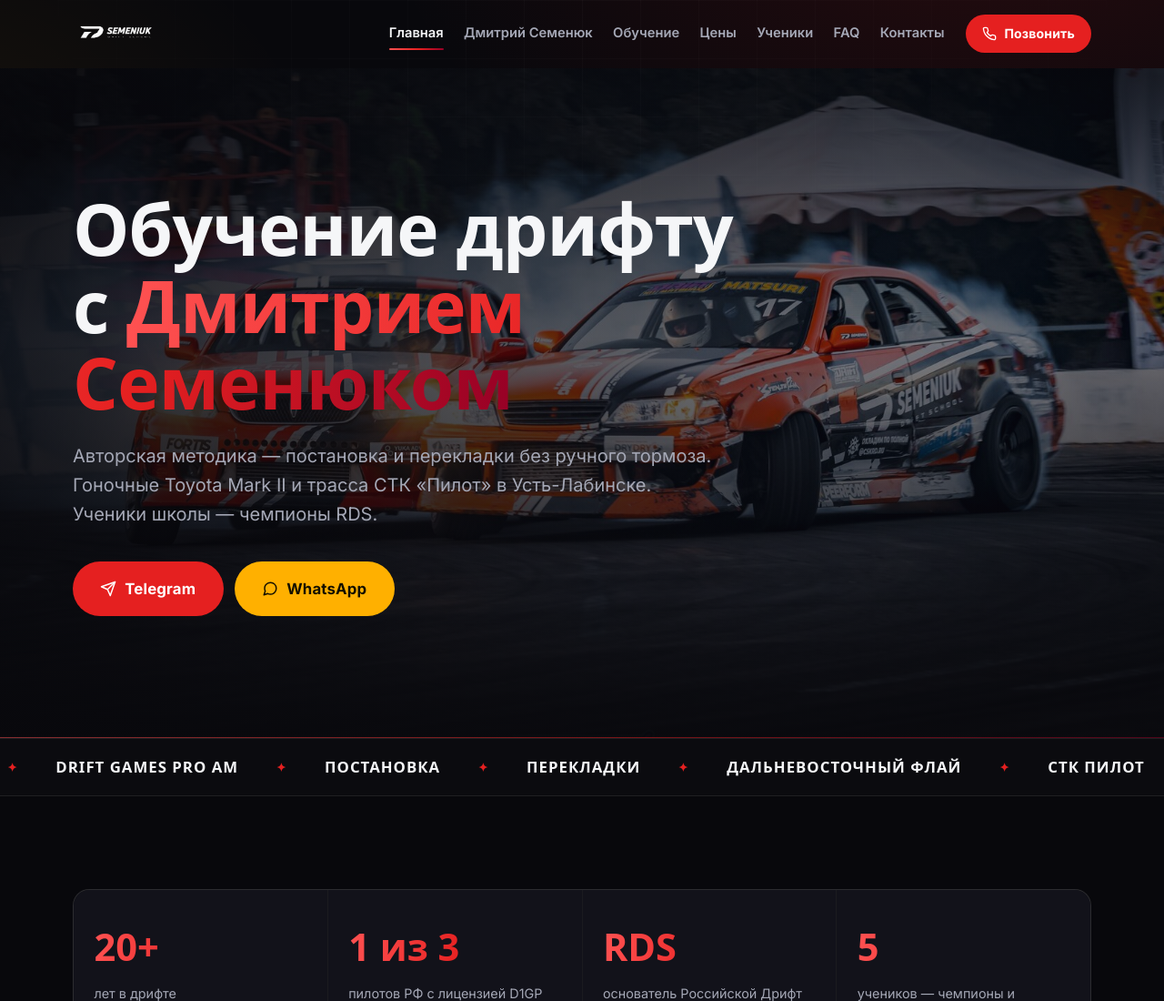
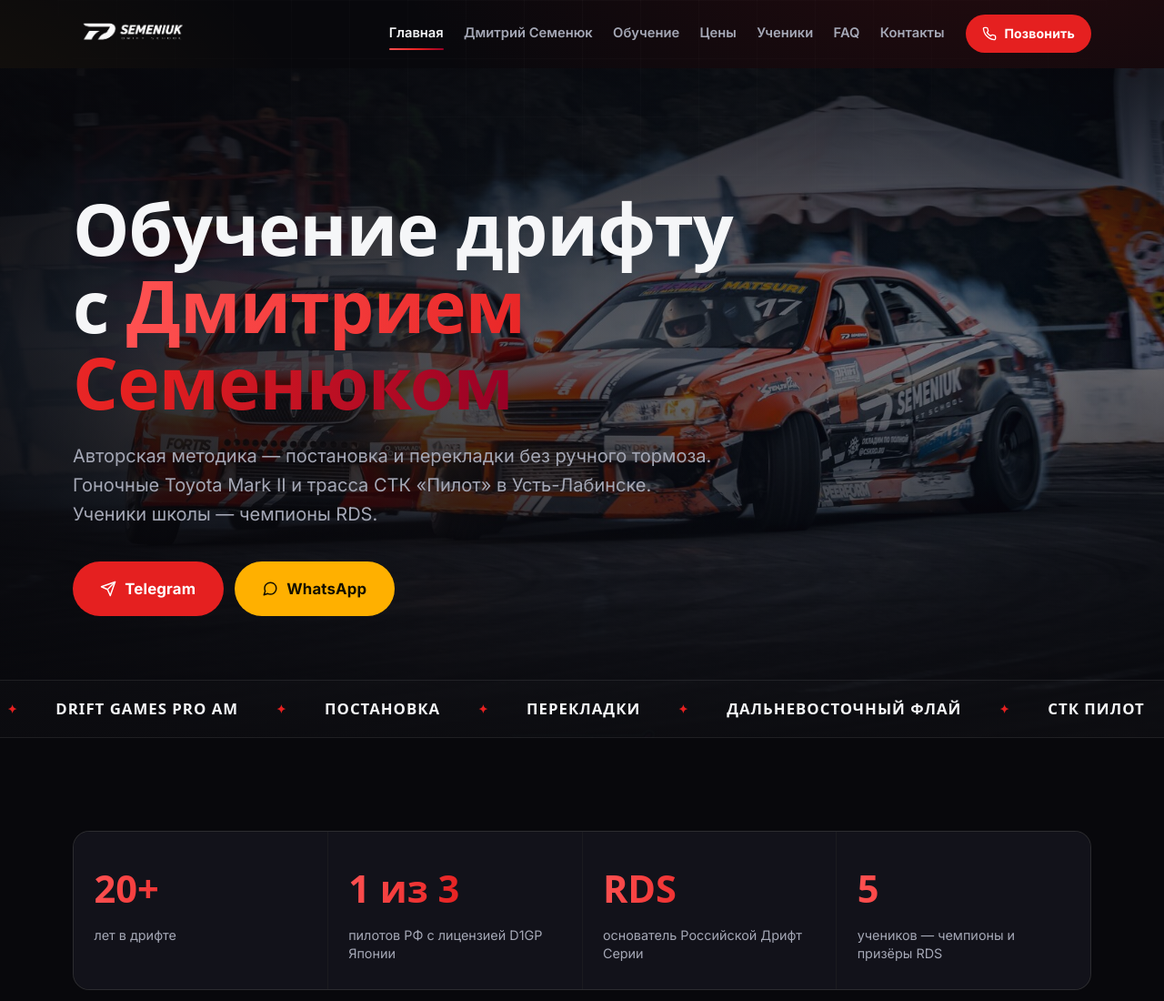
Before and after one commit to pixelpromo/schooldrift.ru, an Astro site: page / in a window 1280 px wide. Shown: the top 1100 px of the page at 91% size. Built offline with nearby package versions, Linux system fonts and the light colour scheme; Astro itself is replaced by a stand-in of ours; a web font is replaced by a local one.

Commit message:
Лого крупнее; бегущая строка по низу первого экрана

```diff
--- a/src/pages/index.astro
+++ b/src/pages/index.astro
@@ -64,10 +64,8 @@ const jsonLd = {
         </div>
       </div>
     </div>
-    <div class="hero__accent"></div>
+    <Marquee />
   </section>
-
-  <Marquee />
 
   <!-- ============================ STATS ============================ -->
   <section class="section">
--- a/src/styles/global.css
+++ b/src/styles/global.css
@@ -303,7 +303,7 @@ strong {
 }
 
 .brand img {
-  height: 40px;
+  height: 56px;
   width: auto;
 }
 
@@ -380,7 +380,8 @@ strong {
   min-height: 92vh;
   display: flex;
   align-items: center;
-  padding-block: clamp(3rem, 8vw, 6rem);
+  padding-top: clamp(3rem, 8vw, 6rem);
+  padding-bottom: 96px;
   overflow: hidden;
 }
 
@@ -453,15 +454,13 @@ strong {
   gap: 0.8rem;
 }
 
-/* Diagonal neon accent line under hero */
-.hero__accent {
+/* Бегущая строка по низу первого экрана */
+.hero .marquee {
   position: absolute;
   left: 0;
   right: 0;
   bottom: 0;
-  height: 1px;
-  background: var(--grad-accent);
-  opacity: 0.5;
+  z-index: 3;
 }
 
 /* ----------------------------- Page header ------------------------------- */
```
